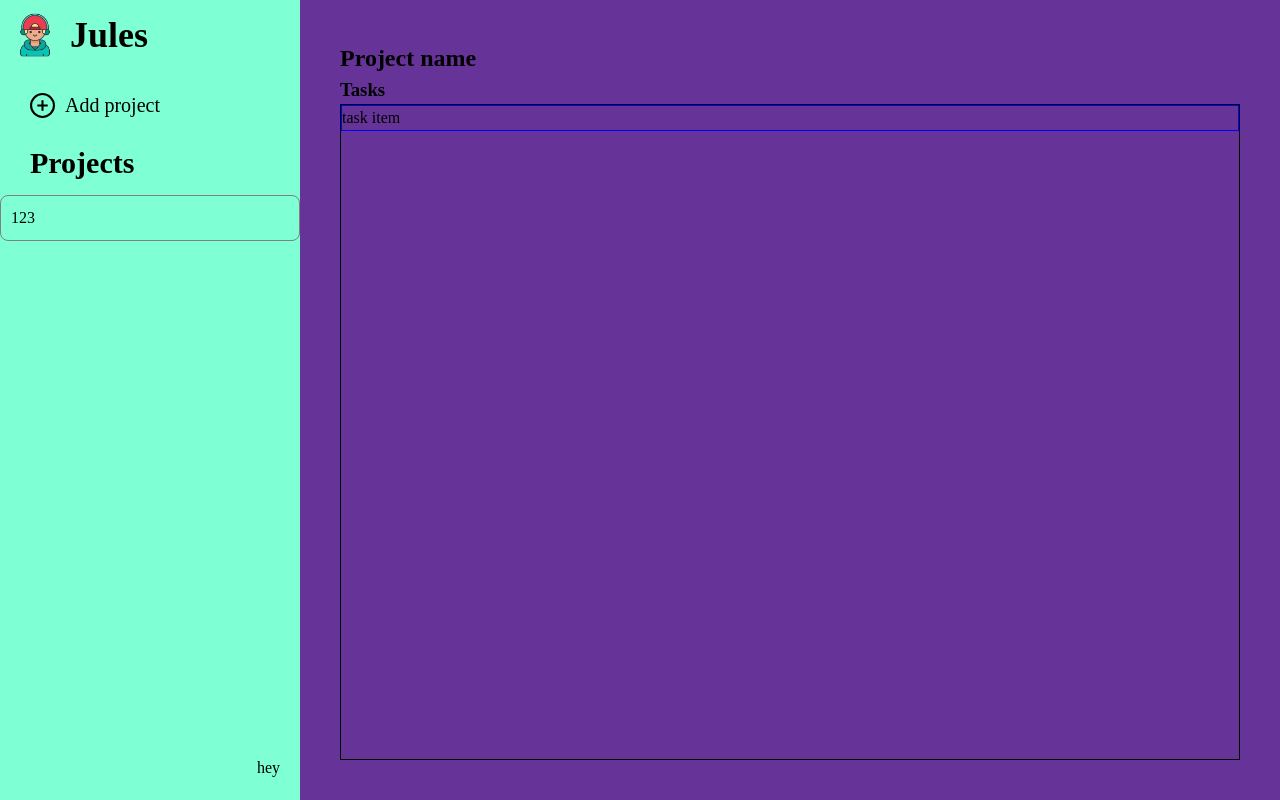
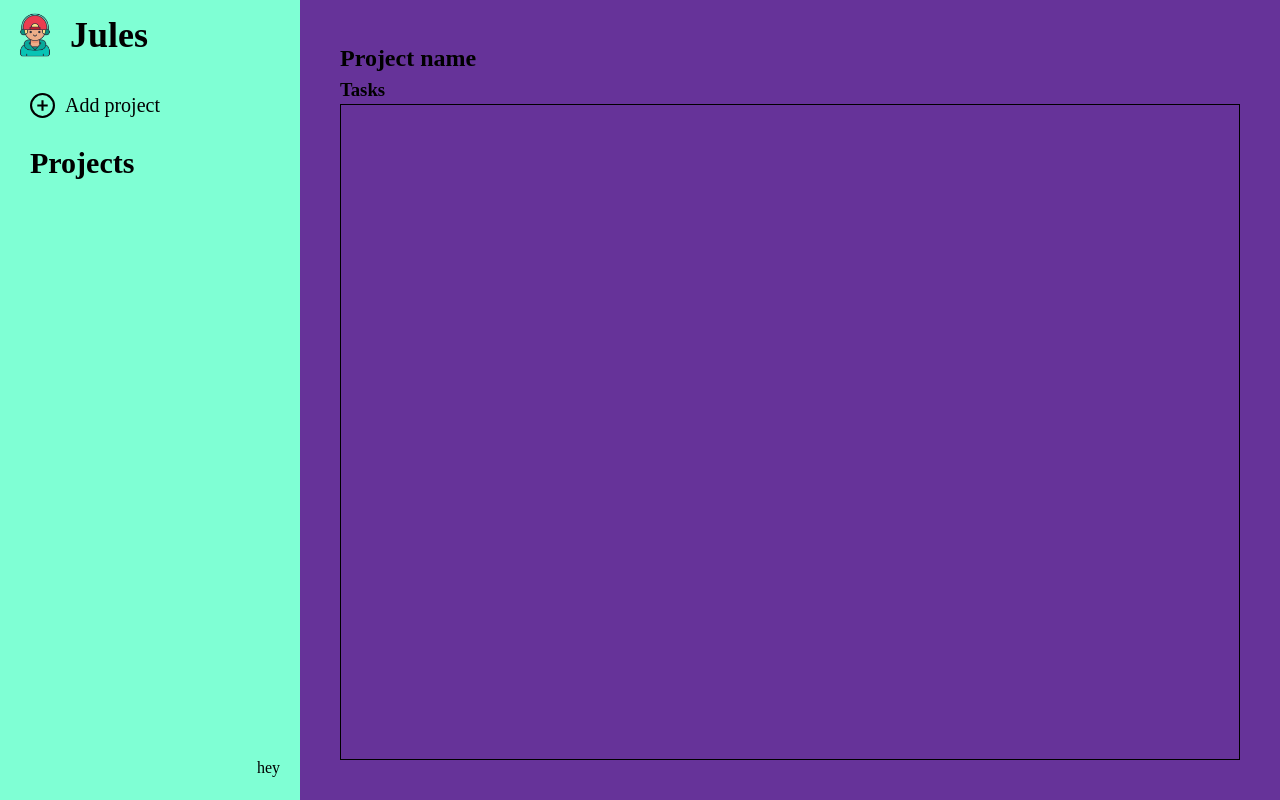
Before and after one commit to wishyrater/odin-todo-list, a website built with webpack: page src/template.html in a window 1280 px wide. Built offline with nearby package versions, Linux system fonts and the light colour scheme.

Commit message:
Remove most of mockup data

```diff
--- a/src/template.html
+++ b/src/template.html
@@ -24,8 +24,7 @@
                 <div class="projects-header">
                     <h2>Projects</h2>
                 </div>
-                <div class="project-items">
-                    <div class="project-item">123</div>
+                <div class="projects">
                 </div>
             </div>
             <div class="theme-container">
@@ -36,9 +35,6 @@
             <h2>Project name</h2>
             <h3>Tasks</h3>
             <div class="tasks-container">
-                <div class="task-item">
-                    task item
-                </div>
             </div>
         </div>
     </div>
```
